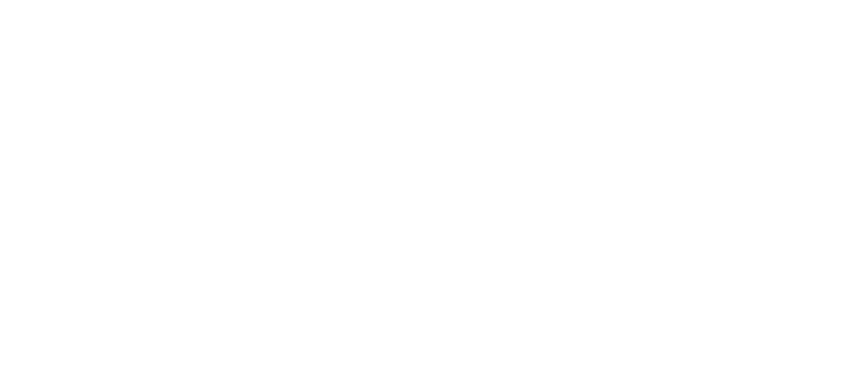
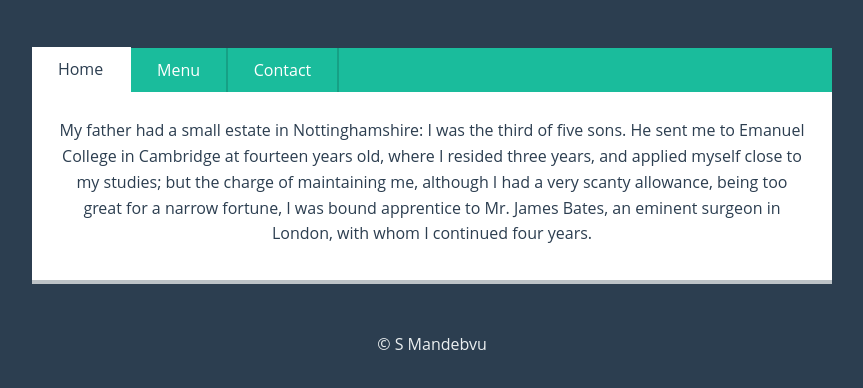
Before and after one commit to simandebvu/sopranos-restaurant, a website built with webpack: page dist/index.html in a window 1280 px wide. Shown: the whole page, without its empty margins (208-1071 px from the left). Built offline with nearby package versions, Linux system fonts and the light colour scheme; files whose address does not match are found by name.

Commit message:
Add Barebones HTML

```diff
--- /dev/null
+++ b/src/assets/style.scss
@@ -0,0 +1,78 @@
+* {
+  box-sizing: border-box;
+}
+body {
+  font-family: "Open Sans";
+  background: #2c3e50;
+  color: #ecf0f1;
+  line-height: 1.618em;
+}
+.wrapper {
+  max-width: 50rem;
+  width: 100%;
+  margin: 0 auto;
+}
+.tabs {
+  position: relative;
+  margin: 3rem 0;
+  background: #1abc9c;
+  height: 14.75rem;
+}
+.tabs::before,
+.tabs::after {
+  content: "";
+  display: table;
+}
+.tabs::after {
+  clear: both;
+}
+.tab {
+  float: left;
+}
+.tab-switch {
+  display: none;
+}
+.tab-label {
+  position: relative;
+  display: block;
+  line-height: 2.75em;
+  height: 3em;
+  padding: 0 1.618em;
+  background: #1abc9c;
+  border-right: 0.125rem solid #16a085;
+  color: #fff;
+  cursor: pointer;
+  top: 0;
+  transition: all 0.25s;
+}
+.tab-label:hover {
+  top: -0.25rem;
+  transition: top 0.25s;
+}
+.tab-content {
+  height: 12rem;
+  position: absolute;
+  z-index: 1;
+  top: 2.75em;
+  left: 0;
+  padding: 1.618rem;
+  background: #fff;
+  color: #2c3e50;
+  border-bottom: 0.25rem solid #bdc3c7;
+  opacity: 0;
+  transition: all 0.35s;
+}
+.tab-switch:checked + .tab-label {
+  background: #fff;
+  color: #2c3e50;
+  border-bottom: 0;
+  border-right: 0.125rem solid #fff;
+  transition: all 0.35s;
+  z-index: 1;
+  top: -0.0625rem;
+}
+.tab-switch:checked + label + .tab-content {
+  z-index: 2;
+  opacity: 1;
+  transition: all 0.35s;
+}
--- a/src/index.js
+++ b/src/index.js
@@ -1 +1,3 @@
-console.log("Hello world!")
+import 'bootstrap/dist/css/bootstrap.min.css';
+import './assets/style.scss';
+console.log("Sopranos Site!");
--- /dev/null
+++ b/src/modules/menu.js
@@ -0,0 +1,8 @@
+const insertNavBar = (menuItemsList) => {
+    const ul = document.createElement('ul');
+    ul.className = 'nav';
+    menuItemsList.forEach(element => {
+        const li = document.createElement('li');
+        li.classList.add('nav-item');
+    });
+}
--- a/webpack.config.js
+++ b/webpack.config.js
@@ -14,6 +14,17 @@ module.exports = {
         use: [
           'style-loader',
           'css-loader',
+        ],
+      },
+      {
+        test: /\.s[ac]ss$/i,
+        use: [
+          // Creates `style` nodes from JS strings
+          'style-loader',
+          // Translates CSS into CommonJS
+          'css-loader',
+          // Compiles Sass to CSS
+          'sass-loader',
         ],
       },
       {
```
Also changed, not shown: package.json (+9 -0 lines), dist/index.html, dist/main.js, 1 other file.
